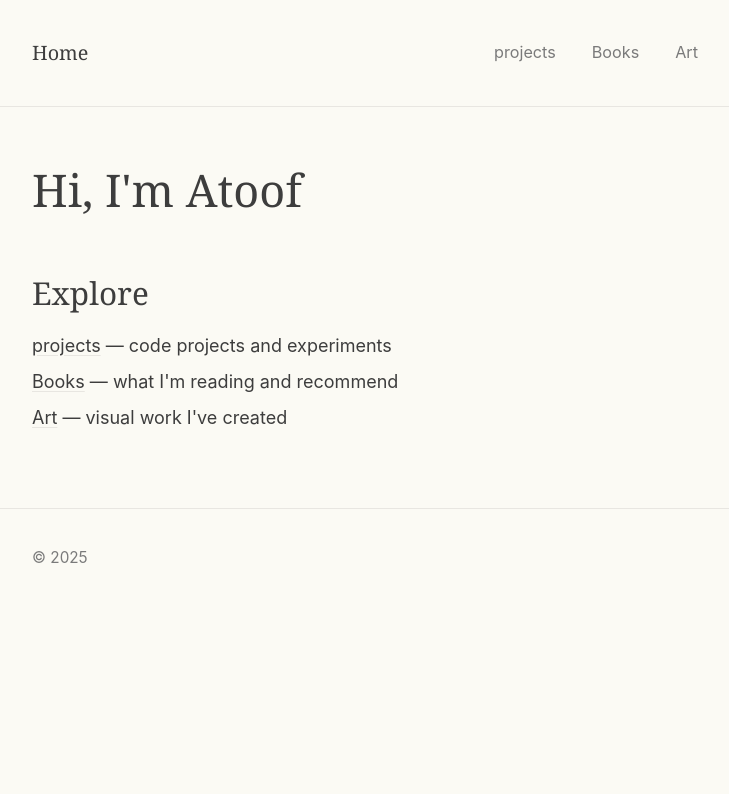
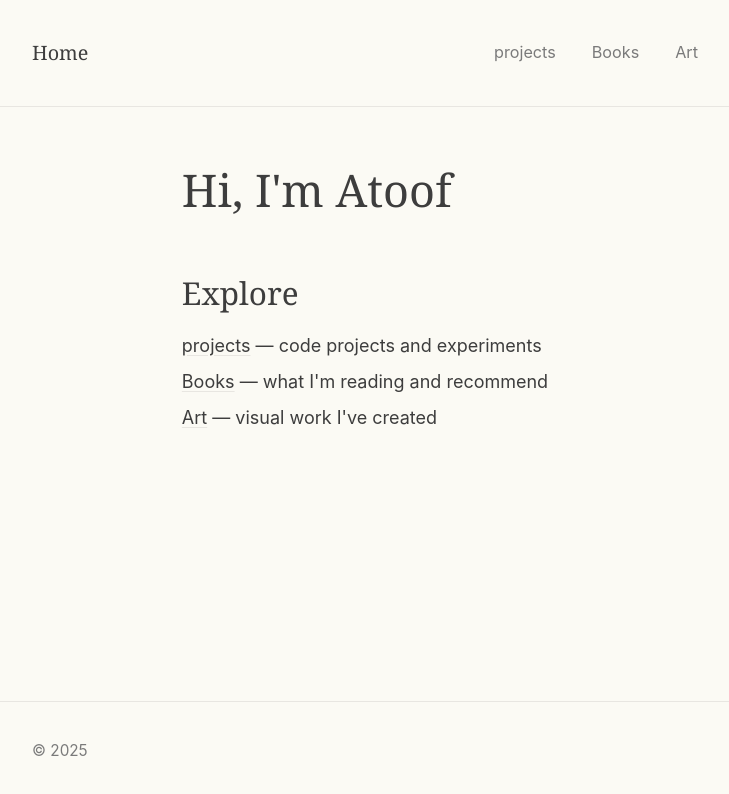
Before and after one commit to toofaloof/blog_reloaded, a Next.js app: page / in a window 1280 px wide. Shown: the top 794 px of the page, without its empty margins (275-1004 px from the left). Built offline with nearby package versions, Linux system fonts and the light colour scheme.

Commit message:
commons added

```diff
--- a/app/globals.css
+++ b/app/globals.css
@@ -13,6 +13,7 @@
 
 html {
   font-size: 18px;
+  height: 100%;
 }
 
 body {
@@ -21,6 +22,9 @@ body {
   font-family: -apple-system, BlinkMacSystemFont, "Segoe UI", Roboto, sans-serif;
   line-height: 1.7;
   -webkit-font-smoothing: antialiased;
+  min-height: 100%;
+  display: flex;
+  flex-direction: column;
 }
 
 h1, h2, h3 {
@@ -69,4 +73,5 @@ img {
   max-width: 720px;
   margin: 0 auto;
   padding: 0 1.5rem;
+  flex: 1;
 }
--- a/components/Footer.module.css
+++ b/components/Footer.module.css
@@ -1,5 +1,5 @@
 .footer {
-  margin-top: 4rem;
+  margin-top: auto;
   padding: 2rem 0;
   border-top: 1px solid var(--border);
 }
```
Also changed, not shown: 2 other files (tests, documents, lock files or other folders).
